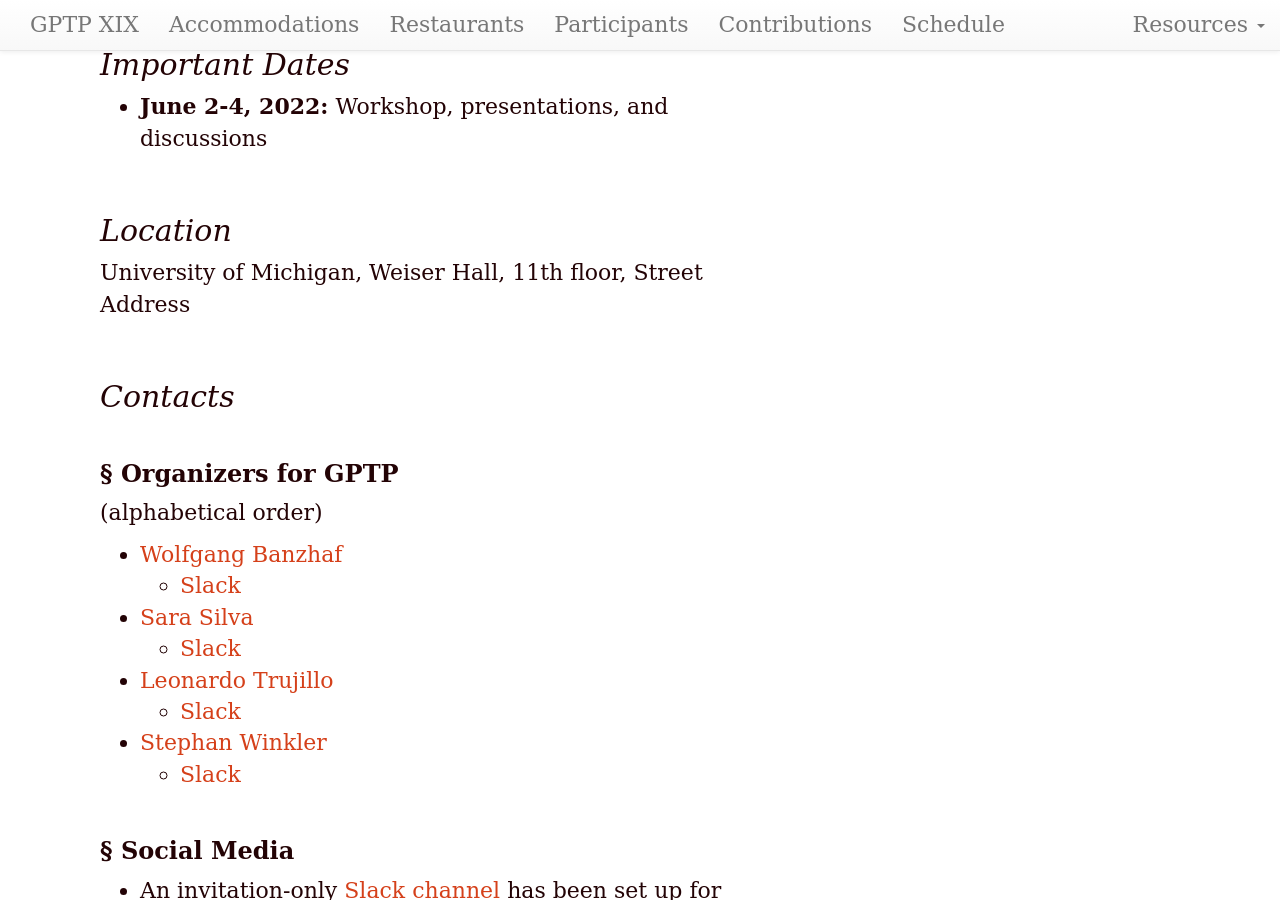
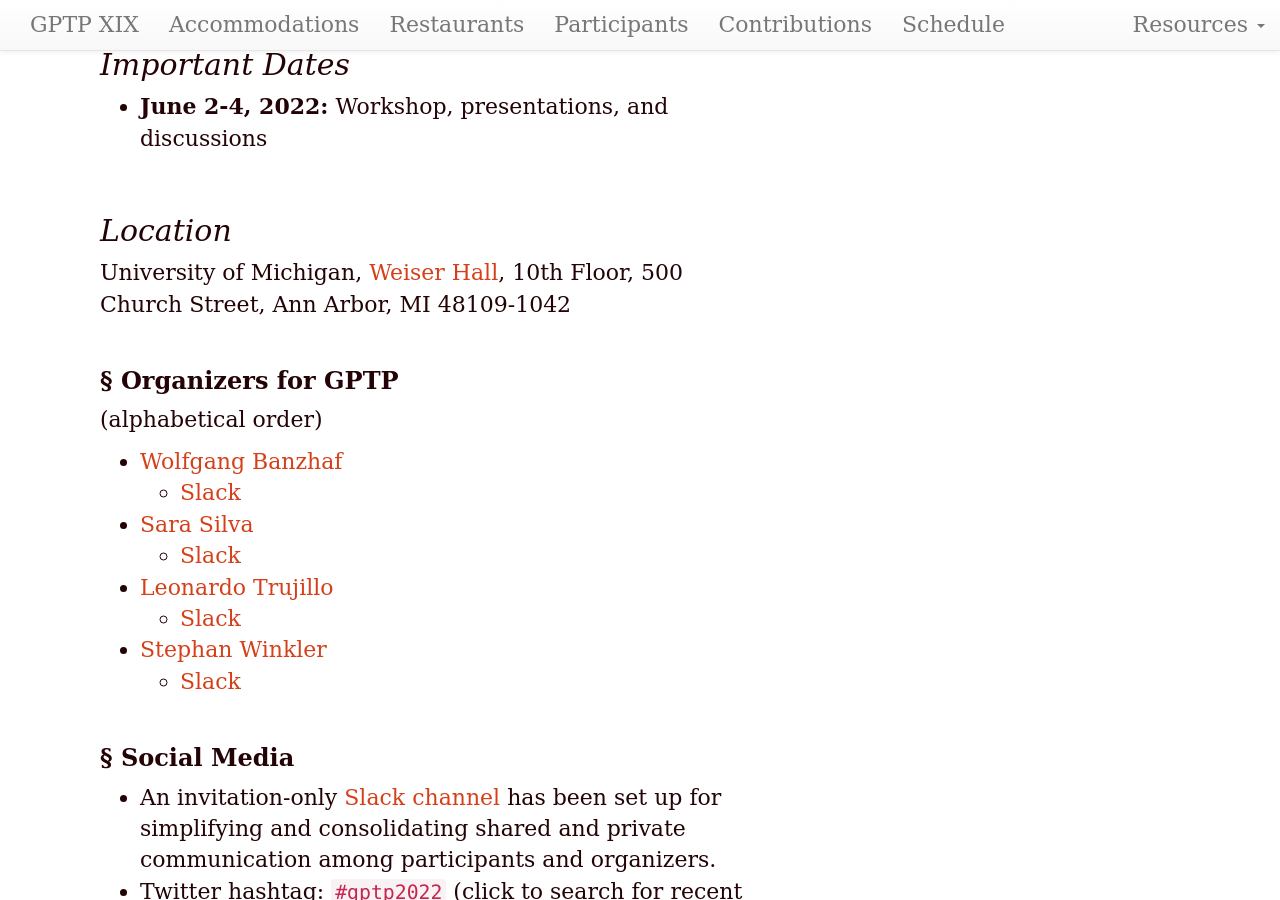
Before and after one commit to GPTP-workshop/gptp-workshop.github.io, a Jekyll site: the page built from index.md, in a window 1280 px wide and 900 px high, scrolled down 1087 px. Built offline with Jekyll 4.4.1, drawn with Linux system fonts in a browser that asks for light colours; our own code applies the rules of GitHub Pages for plain Markdown files.

Commit message:
Update index.md

```diff
--- a/index.md
+++ b/index.md
@@ -21,10 +21,7 @@ We shall ask every participant to do a daily COVID test prior to joining the mee
 - **June 2-4, 2022:** Workshop, presentations, and discussions
 
 ## Location
-University of Michigan, Weiser Hall, 11th floor, Street Address
-
-
-## Contacts
+University of Michigan, [Weiser Hall](https://sites.lsa.umich.edu/weiserhall/), 10th Floor, 500 Church Street, Ann Arbor, MI 48109-1042
 
 ### Organizers for GPTP
 
```
